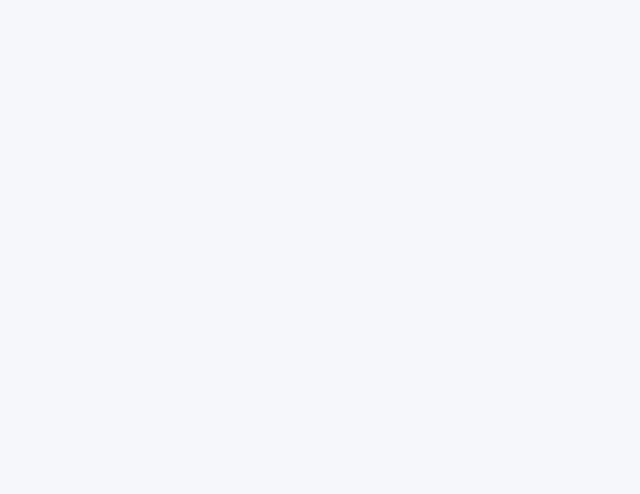
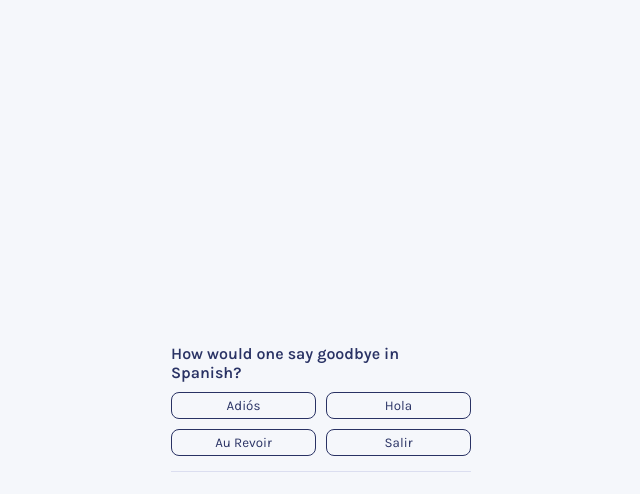
Before and after one commit to AMOB-Kahuna/quizzical, a React (Vite) app: page / in a window 1280 px wide. Both pictures are taken after a click on the button "Start Quiz". Shown: the top 494 px of the page, without its empty margins (319-959 px from the left). Built offline with nearby package versions, Linux system fonts and the light colour scheme.

Commit message:
Create the hardcoded template for a question

```diff
--- a/src/App.jsx
+++ b/src/App.jsx
@@ -14,7 +14,17 @@ function App() {
     <>
       {
         quizStarted ?
-          "" :
+          <main>
+            <section className='question-container'>
+              <p className='question'>How would one say goodbye in Spanish?</p>
+              <div className="options-container">
+                <button className='option'>Adiós</button>
+                <button className='option'>Hola</button>
+                <button className='option'>Au Revoir</button>
+                <button className='option'>Salir</button>
+              </div>
+            </section>
+          </main> :
             <Home onClick={startQuiz} />
         }
     </>
--- a/src/index.css
+++ b/src/index.css
@@ -36,3 +36,35 @@ body {
   cursor: pointer;
   font-size: 1rem;
 }
+
+/* QUIZ */
+
+.question-container {
+  width: 300px;
+  padding: 15px 0;
+  border-bottom: 1px solid #DBDEF0;
+  display: flex;
+  flex-direction: column;
+  gap: 10px;
+}
+
+.question-container .question {
+  font-size: 1rem;
+  text-align: left;
+  font-weight: 600;
+}
+
+.options-container {
+  display: grid;
+  grid-template-columns: repeat(2, 1fr);
+  gap: 10px;
+}
+
+.option {
+  display: inline-block;
+  padding: 5px 20px;
+  border-radius: 8px;
+  border: none;
+  border: 1px solid #293264;
+  background-color: #F5F7FB;
+}
```
